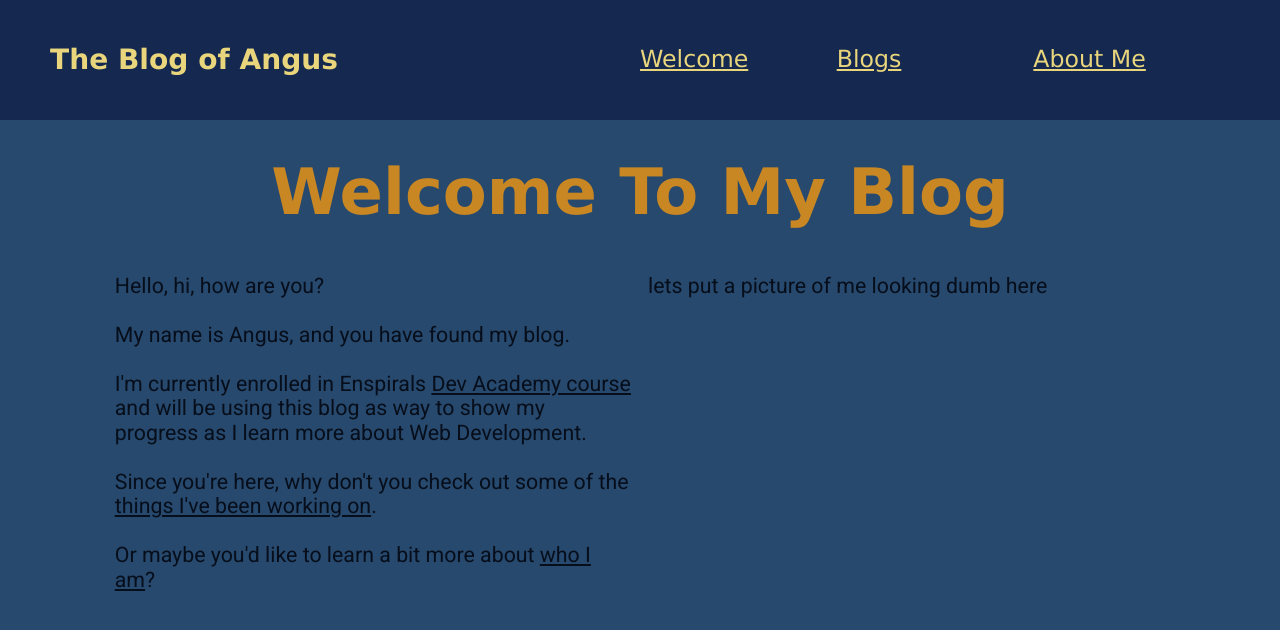
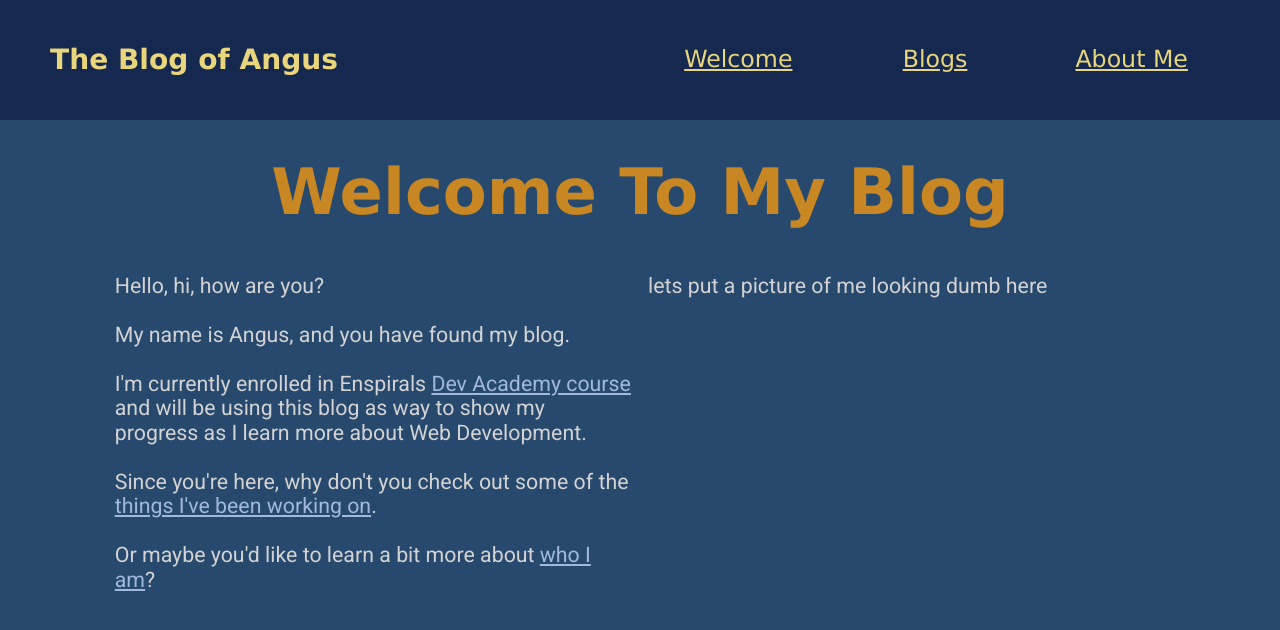
Before and after one commit to angus-mcconnell/angus-mcconnell.github.io, a plain HTML site: page index.html in a window 1280 px wide. Drawn offline with Linux system fonts and the light colour scheme; a web font is replaced by a local one.

Commit message:
aligned navlink text, lightened content font color

```diff
--- a/styles/main.css
+++ b/styles/main.css
@@ -74,6 +74,7 @@ body {
 }
 .navlink{
     flex: 1 1 auto;
+    text-align: center;
 }
 @media (min-width: 1920px) {
     .navlink {
@@ -108,16 +109,16 @@ a.navlink:hover {
     justify-content: center;
     font-family: 'Roboto', Verdana, Geneva, Tahoma, sans-serif;
     font-size: 16pt;
-    color: #070e1b;
+    color: #d4d3d3;
 }
 a.txtlink:link {
-    color: #070e1b;
+    color: #a1b9dd;
 }
 a.txtlink:visited {
-    color: #070e1b;
+    color: #a1b9dd;
 }
 a.txtlink:hover {
-    color: #002364;
+    color: #68778d;
 }
 .content-box {
     padding: 8px;
```
